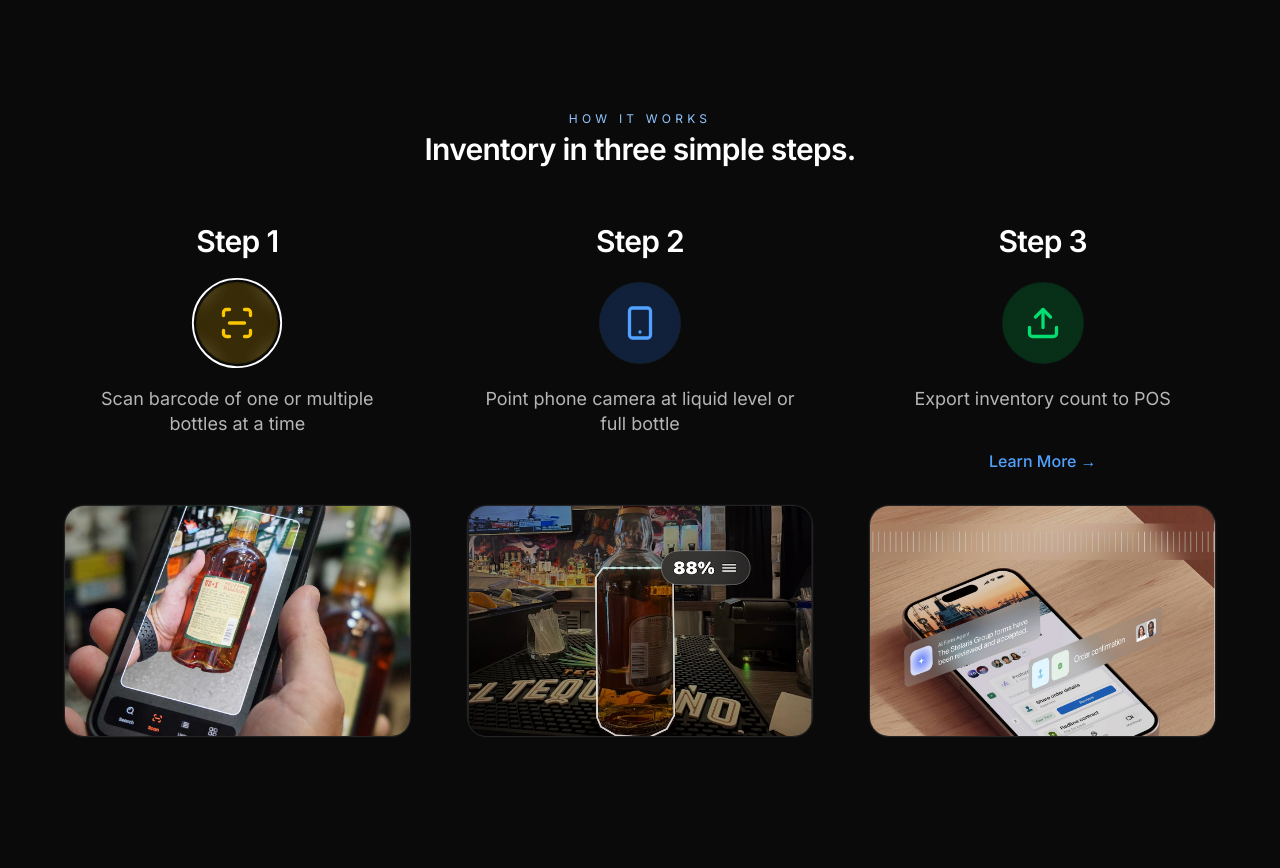
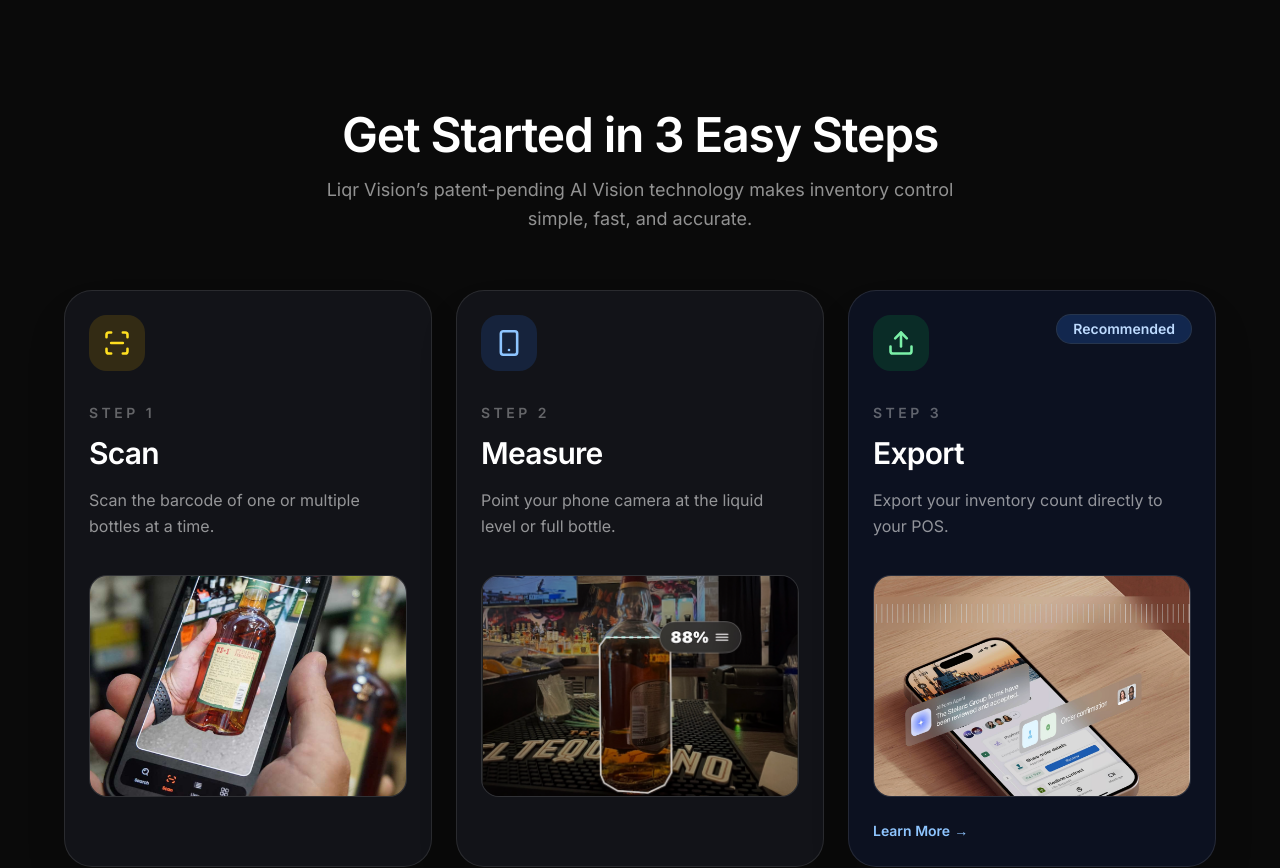
Before and after one commit to colewortman/UNO-Capstone, a Next.js app in the folder web/: page /UNO-Capstone/ in a window 1280 px wide. Shown: the part 3420-4288 px from the top of the page. Built offline with nearby package versions, Linux system fonts and the light colour scheme.

Commit message:
Refactor HowItWorks component for clarity and structure

```diff
--- a/web/app/components/HowItWorks.tsx
+++ b/web/app/components/HowItWorks.tsx
@@ -4,7 +4,6 @@
 
 "use client";
 
-import { useCallback, useEffect, useRef, useState } from "react";
 import Image, { type StaticImageData } from "next/image";
 import Link from "next/link";
 import { ScanLine, Smartphone, Upload } from "lucide-react";
@@ -12,250 +11,124 @@ import barScanImage from "@/public/barscanblog.jpg";
 import bottleScanImage from "@/public/bottle_scan.png";
 import phoneNotificationImage from "@/public/phone_notification.png";
 
-const STEP_DURATION_MS = 5000;
-const RING_RADIUS = 48;
-const RING_CIRCUMFERENCE = 2 * Math.PI * RING_RADIUS;
-
 type Step = {
   step: string;
   title: string;
+  description: string;
   icon: typeof ScanLine;
   iconWrap: string;
+  cardAccent: string;
   image: StaticImageData;
   alt: string;
+  recommended?: boolean;
   link?: { href: string; label: string };
 };
 
 const steps: Step[] = [
   {
     step: "Step 1",
-    title: "Scan barcode of one or multiple bottles at a time",
+    title: "Scan",
+    description: "Scan the barcode of one or multiple bottles at a time.",
     icon: ScanLine,
-    iconWrap: "bg-yellow-500/20 text-yellow-400 ring-1 ring-yellow-400/15",
+    iconWrap: "bg-yellow-500/15 text-yellow-300",
+    cardAccent: "hover:border-yellow-400/40 hover:shadow-yellow-500/10",
     image: barScanImage,
     alt: "Scanning bottle barcode",
   },
   {
     step: "Step 2",
-    title: "Point phone camera at liquid level or full bottle",
+    title: "Measure",
+    description: "Point your phone camera at the liquid level or full bottle.",
     icon: Smartphone,
-    iconWrap: "bg-blue-500/20 text-blue-400 ring-1 ring-blue-400/15",
+    iconWrap: "bg-blue-500/15 text-blue-300",
+    cardAccent: "hover:border-blue-400/40 hover:shadow-blue-500/10",
     image: bottleScanImage,
     alt: "Phone measuring bottle level",
   },
   {
     step: "Step 3",
-    title: "Export inventory count to POS",
+    title: "Export",
+    description: "Export your inventory count directly to your POS.",
     icon: Upload,
-    iconWrap: "bg-green-500/20 text-green-400 ring-1 ring-green-400/15",
+    iconWrap: "bg-green-500/15 text-green-300",
+    cardAccent:
+      "border-blue-400/45 bg-blue-950/30 hover:border-blue-300/60 hover:shadow-blue-500/15",
     image: phoneNotificationImage,
     alt: "Exporting inventory count",
+    recommended: true,
     link: { href: "/integration", label: "Learn More" },
   },
 ];
 
 export default function HowItWorksSection() {
-  const [activeIndex, setActiveIndex] = useState(0);
-  const [isInView, setIsInView] = useState(false);
-  const containerRef = useRef<HTMLDivElement>(null);
-
-  useEffect(() => {
-    const el = containerRef.current;
-    if (!el) return;
-    const observer = new IntersectionObserver(
-      ([entry]) => setIsInView(entry.isIntersecting),
-      { threshold: 0.1 },
-    );
-    observer.observe(el);
-    return () => observer.disconnect();
-  }, []);
-
-  const advanceStep = useCallback(() => {
-    setActiveIndex((i) => (i + 1) % steps.length);
-  }, []);
-
-  const activeStep = steps[activeIndex];
-  const ActiveIcon = activeStep.icon;
-
   return (
-    <div ref={containerRef} className="text-white">
-      {/* Header */}
+    <section className="text-white">
       <div className="mx-auto max-w-3xl text-center">
-        <p className="mb-2 text-xs uppercase tracking-[0.35em] text-blue-300 [@media(max-height:880px)]:mb-1">
-          How It Works
-        </p>
-        <h2 className="text-2xl font-semibold tracking-tight text-white sm:text-4xl md:text-5xl [@media(max-height:880px)]:text-xl sm:[@media(max-height:880px)]:text-3xl">
-          Inventory in three simple steps.
+        <h2 className="text-3xl font-semibold tracking-tight text-white sm:text-5xl">
+          Get Started in 3 Easy Steps
         </h2>
 
-        <p className="mx-auto mt-3 hidden max-w-2xl text-base leading-relaxed text-white/60 sm:mt-4 sm:block sm:text-lg [@media(max-height:880px)]:hidden">
-          Liqr Vision’s patent-pending AI Vision technology does the work.
+        <p className="mx-auto mt-4 max-w-2xl text-base leading-relaxed text-white/55 sm:text-lg">
+          Liqr Vision’s patent-pending AI Vision technology makes inventory
+          control simple, fast, and accurate.
         </p>
       </div>
 
-      {/* Desktop */}
-      <div className="relative mt-14 hidden lg:grid lg:grid-cols-3 lg:gap-10 xl:gap-14">
-        {steps.map((item, idx) => {
+      <div className="mt-14 grid gap-6 lg:grid-cols-3">
+        {steps.map((item) => {
           const Icon = item.icon;
-          const isActive = idx === activeIndex;
-          const isComplete = idx < activeIndex;
 
           return (
             <div
               key={item.step}
-              className="relative flex flex-col items-center text-center"
+              className={`relative overflow-hidden rounded-[28px] border border-white/10 bg-[#121318] p-6 shadow-2xl shadow-black/20 transition duration-300 ${item.cardAccent}`}
             >
-              <p className="text-2xl font-semibold tracking-tight text-white lg:text-3xl">
-                {item.step}
-              </p>
+              {item.recommended && (
+                <div className="absolute right-6 top-6 rounded-full bg-blue-500/20 px-4 py-1 text-sm font-semibold text-blue-200 ring-1 ring-blue-300/20">
+                  Recommended
+                </div>
+              )}
 
-              <div className="mt-6 flex w-full items-center justify-center">
-                <div className="relative">
-                  <div
-                    className={`relative z-10 flex h-16 w-16 items-center justify-center rounded-full ${item.iconWrap} backdrop-blur-sm lg:h-20 lg:w-20`}
-                  >
-                    <Icon className="h-8 w-8 stroke-[2.2] lg:h-9 lg:w-9" />
-                  </div>
-
-                  <svg
-                    key={activeIndex}
-                    className="absolute -inset-1.5 -rotate-90"
-                    viewBox="0 0 100 100"
-                    aria-hidden="true"
-                  >
-                    <circle
-                      cx="50"
-                      cy="50"
-                      r={RING_RADIUS}
-                      fill="none"
-                      stroke="white"
-                      strokeWidth="2"
-                      strokeLinecap="round"
-                      strokeDasharray={RING_CIRCUMFERENCE}
-                      strokeDashoffset={
-                        isComplete ? 0 : RING_CIRCUMFERENCE
-                      }
-                      style={
-                        isActive
-                          ? {
-                              ["--ring-circumference" as string]:
-                                RING_CIRCUMFERENCE,
-                              animation: `draw-ring ${STEP_DURATION_MS}ms linear forwards`,
-                              animationPlayState: isInView
-                                ? "running"
-                                : "paused",
-                            }
-                          : undefined
-                      }
-                      onAnimationEnd={isActive ? advanceStep : undefined}
-                    />
-                  </svg>
-                </div>
+              <div
+                className={`flex h-14 w-14 items-center justify-center rounded-2xl ${item.iconWrap}`}
+              >
+                <Icon className="h-7 w-7 stroke-[2.2]" />
               </div>
 
-              <p className="mt-6 min-h-[2.75em] max-w-[320px] text-base leading-snug text-white/70 xl:text-lg">
-                {item.title}
-              </p>
+              <div className="mt-8">
+                <p className="text-sm font-semibold uppercase tracking-[0.25em] text-white/35">
+                  {item.step}
+                </p>
 
-              {item.link ? (
+                <h3 className="mt-3 text-3xl font-semibold tracking-tight text-white">
+                  {item.title}
+                </h3>
+
+                <p className="mt-4 min-h-[3.5rem] text-base leading-relaxed text-white/55">
+                  {item.description}
+                </p>
+              </div>
+
+              <div className="mt-8 overflow-hidden rounded-2xl border border-white/10 bg-white/[0.03]">
+                <Image
+                  src={item.image}
+                  alt={item.alt}
+                  className="h-[220px] w-full object-cover"
+                />
+              </div>
+
+              {item.link && (
                 <Link
                   href={item.link.href}
-                  className="mt-3 inline-flex items-center gap-1 text-sm font-medium text-blue-400 transition hover:text-blue-300 xl:text-base"
+                  className="mt-6 inline-flex items-center gap-1 text-sm font-semibold text-blue-300 transition hover:text-blue-200"
                 >
                   {item.link.label} <span aria-hidden>→</span>
                 </Link>
-              ) : (
-                <span
-                  aria-hidden
-                  className="mt-3 inline-flex items-center gap-1 text-sm font-medium xl:text-base invisible"
-                >
-                  Learn More <span>→</span>
-                </span>
               )}
-
-              <div className="mt-8 w-full overflow-hidden rounded-[20px] border border-white/8 bg-white/[0.03] shadow-[0_0_0_1px_rgba(255,255,255,0.02)]">
-                <Image
-                  src={item.image}
-                  alt={item.alt}
-                  className="h-[230px] w-full object-cover"
-                />
-              </div>
             </div>
           );
         })}
       </div>
-
-      {/* Mobile / Tablet — single card, auto-cycles every 5s */}
-      <div className="mt-8 sm:mt-12 lg:hidden [@media(max-height:880px)]:mt-5">
-        <div className="rounded-[28px] border border-white/8 bg-white/[0.02] p-4 sm:p-6 [@media(max-height:880px)]:p-3">
-          <div className="flex flex-col items-center text-center">
-            <p className="text-xl font-semibold tracking-tight text-white sm:text-3xl [@media(max-height:880px)]:text-lg">
-              {activeStep.step}
-            </p>
-
-            <div className="relative mt-4 h-16 w-16 sm:mt-6 sm:h-24 sm:w-24 [@media(max-height:880px)]:mt-3 [@media(max-height:880px)]:h-14 [@media(max-height:880px)]:w-14">
-              <div
-                className={`absolute inset-1.5 flex items-center justify-center rounded-full ${activeStep.iconWrap}`}
-              >
-                <ActiveIcon className="h-6 w-6 stroke-[2.2] sm:h-9 sm:w-9 [@media(max-height:880px)]:h-5 [@media(max-height:880px)]:w-5" />
-              </div>
-
-              <svg
-                key={activeIndex}
-                className="absolute inset-0 h-full w-full -rotate-90"
-                viewBox="0 0 100 100"
-                aria-hidden="true"
-              >
-                <circle
-                  cx="50"
-                  cy="50"
-                  r={RING_RADIUS}
-                  fill="none"
-                  stroke="white"
-                  strokeWidth="2"
-                  strokeLinecap="round"
-                  strokeDasharray={RING_CIRCUMFERENCE}
-                  strokeDashoffset={RING_CIRCUMFERENCE}
-                  style={{
-                    ["--ring-circumference" as string]: RING_CIRCUMFERENCE,
-                    animation: `draw-ring ${STEP_DURATION_MS}ms linear forwards`,
-                    animationPlayState: isInView ? "running" : "paused",
-                  }}
-                  onAnimationEnd={advanceStep}
-                />
-              </svg>
-            </div>
-
-            <p className="mt-4 max-w-[28rem] text-sm leading-snug text-white/70 sm:mt-6 sm:text-lg [@media(max-height:880px)]:mt-3 [@media(max-height:880px)]:text-xs [@media(max-height:880px)]:leading-5">
-              {activeStep.title}
-            </p>
-
-            {activeStep.link ? (
-              <Link
-                href={activeStep.link.href}
-                className="mt-2 inline-flex items-center gap-1 text-sm font-medium text-blue-400 transition hover:text-blue-300 sm:mt-3 sm:text-base"
-              >
-                {activeStep.link.label} <span aria-hidden>→</span>
-              </Link>
-            ) : (
-              <span
-                aria-hidden
-                className="mt-2 inline-flex items-center gap-1 text-sm font-medium sm:mt-3 sm:text-base invisible"
-              >
-                Learn More <span>→</span>
-              </span>
-            )}
-
-            <div className="mx-auto mt-5 w-full max-w-[380px] overflow-hidden rounded-[20px] border border-white/8 bg-white/[0.03] sm:mt-8 sm:max-w-[440px] [@media(max-height:880px)]:mt-3 [@media(max-height:880px)]:max-w-[220px]">
-              <Image
-                src={activeStep.image}
-                alt={activeStep.alt}
-                className="aspect-[3/2] w-full object-cover"
-              />
-            </div>
-          </div>
-        </div>
-      </div>
-    </div>
+    </section>
   );
 }
```
